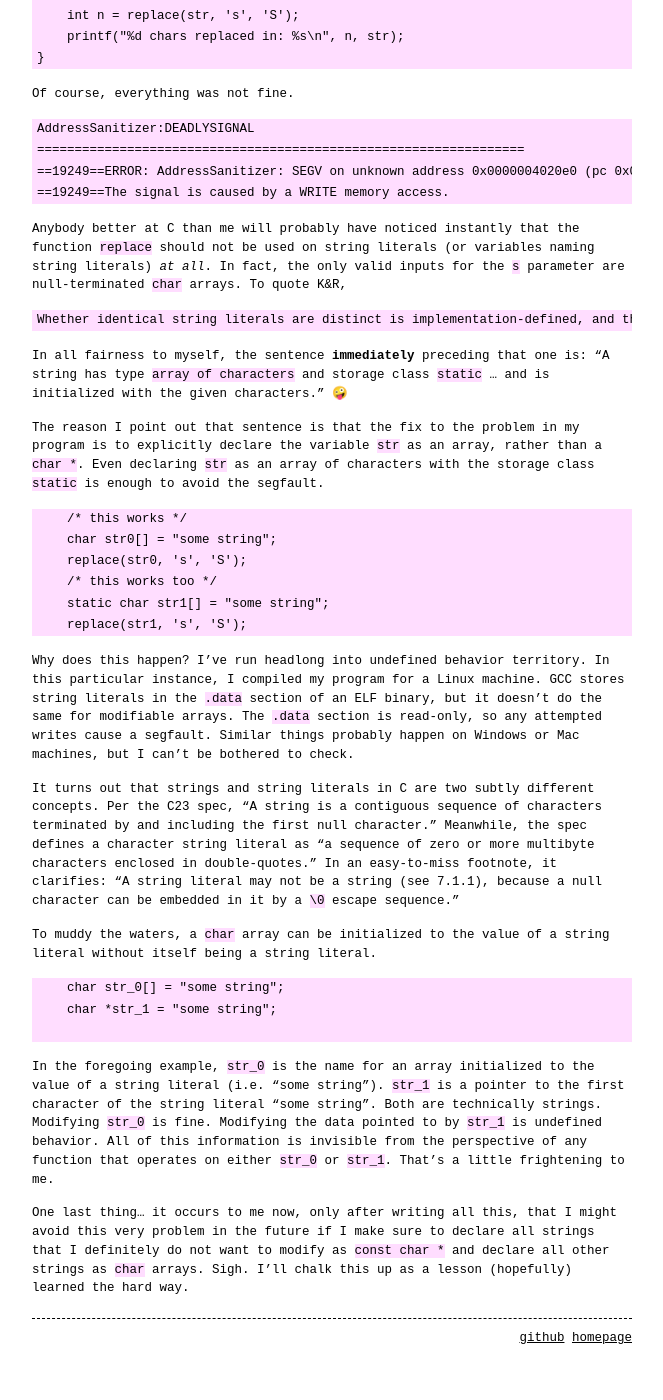
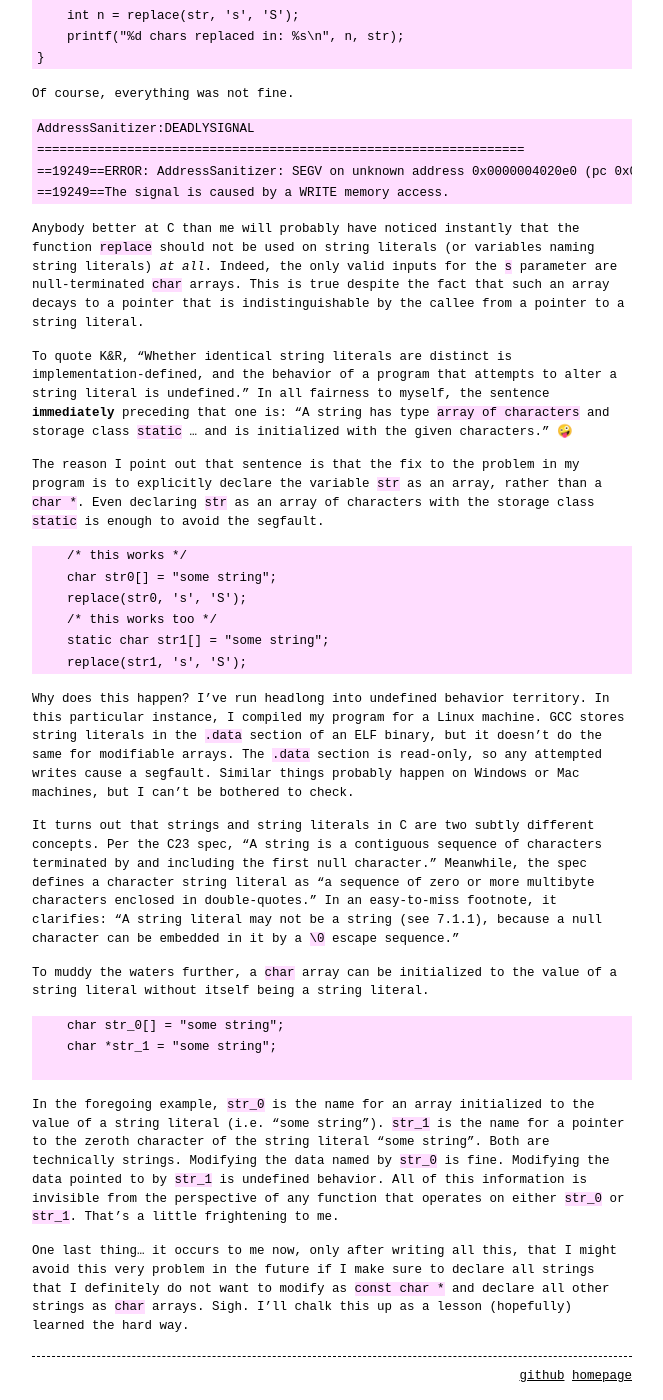
Before and after one commit to cdillond/cdillond.github.io, a Jekyll site: the page built from _posts/2025-02-03-strings.markdown, in a window 1280 px wide and 1400 px high, scrolled down 1269 px. Shown: the whole window, without its empty margins (308-971 px from the left). Built offline with Jekyll 4.4.1, drawn with Linux system fonts in a browser that asks for light colours; before the commit the page ends 2637 px from its top, so only the background shows below that.

Commit message:
Update 2025-02-03-strings.markdown

````diff
--- a/_posts/2025-02-03-strings.markdown
+++ b/_posts/2025-02-03-strings.markdown
@@ -57,11 +57,9 @@ AddressSanitizer:DEADLYSIGNAL
 ==19249==ERROR: AddressSanitizer: SEGV on unknown address 0x0000004020e0 (pc 0x0000004017dd bp 0x7fff1ee1e2a0 sp 0x7fff1ee1e1f0 T0)
 ==19249==The signal is caused by a WRITE memory access.
 ```
-Anybody better at C than me will probably have noticed instantly that the function `replace` should not be used on string literals (or variables naming string literals) *at all*. In fact, the only valid inputs for the `s` parameter are null-terminated `char` arrays. To quote K&R,
-```
-Whether identical string literals are distinct is implementation-defined, and the behavior of a program that attempts to alter a string literal is undefined.
-```
-In all fairness to myself, the sentence **immediately** preceding that one is: "A string has type `array of characters` and storage class `static` ... and is initialized with the given characters." 🤪
+Anybody better at C than me will probably have noticed instantly that the function `replace` should not be used on string literals (or variables naming string literals) *at all*. Indeed, the only valid inputs for the `s` parameter are null-terminated `char` arrays. This is true despite the fact that such an array decays to a pointer that is indistinguishable by the callee from a pointer to a string literal.
+
+To quote K&R, "Whether identical string literals are distinct is implementation-defined, and the behavior of a program that attempts to alter a string literal is undefined." In all fairness to myself, the sentence **immediately** preceding that one is: "A string has type `array of characters` and storage class `static` ... and is initialized with the given characters." 🤪
 
 The reason I point out that sentence is that the fix to the problem in my program is to explicitly declare the variable `str` as an array, rather than a `char *`. Even declaring `str` as an array of characters with the storage class `static` is enough to avoid the segfault.
 ```C
@@ -77,13 +75,13 @@ Why does this happen? I've run headlong into undefined behavior territory. In th
 
 It turns out that strings and string literals in C are two subtly different concepts. Per the C23 spec, "A string is a contiguous sequence of characters terminated by and including the first null character." Meanwhile, the spec defines a character string literal as "a sequence of zero or more multibyte characters enclosed in double-quotes." In an easy-to-miss footnote, it clarifies: "A string literal may not be a string (see 7.1.1), because a null character can be embedded in it by a `\0` escape sequence."
 
-To muddy the waters, a `char` array can be initialized to the value of a string literal without itself being a string literal.
+To muddy the waters further, a `char` array can be initialized to the value of a string literal without itself being a string literal.
 
 ```C
     char str_0[] = "some string";
     char *str_1 = "some string";
 
 ```
-In the foregoing example, `str_0` is the name for an array initialized to the value of a string literal (i.e. "some string"). `str_1` is a pointer to the first character of the string literal "some string". Both are technically strings. Modifying `str_0` is fine. Modifying the data pointed to by `str_1` is undefined behavior. All of this information is invisible from the perspective of any function that operates on either `str_0` or `str_1`. That's a little frightening to me.
+In the foregoing example, `str_0` is the name for an array initialized to the value of a string literal (i.e. "some string"). `str_1` is the name for a pointer to the zeroth character of the string literal "some string". Both are technically strings. Modifying the data named by `str_0` is fine. Modifying the data pointed to by `str_1` is undefined behavior. All of this information is invisible from the perspective of any function that operates on either `str_0` or `str_1`. That's a little frightening to me.
 
 One last thing... it occurs to me now, only after writing all this, that I might avoid this very problem in the future if I make sure to declare all strings that I definitely do not want to modify as `const char *` and declare all other strings as `char` arrays. Sigh. I'll chalk this up as a lesson (hopefully) learned the hard way.
````
